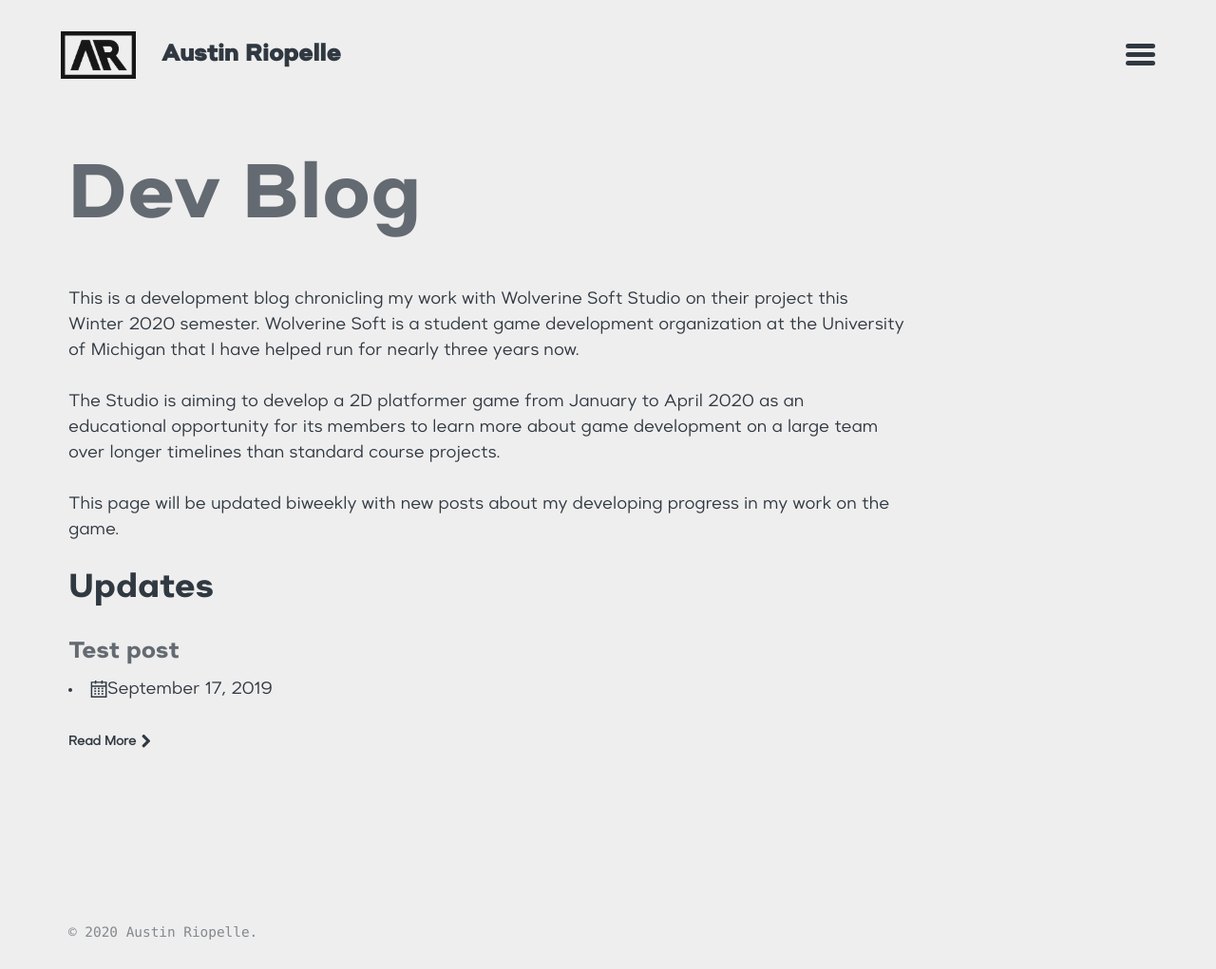
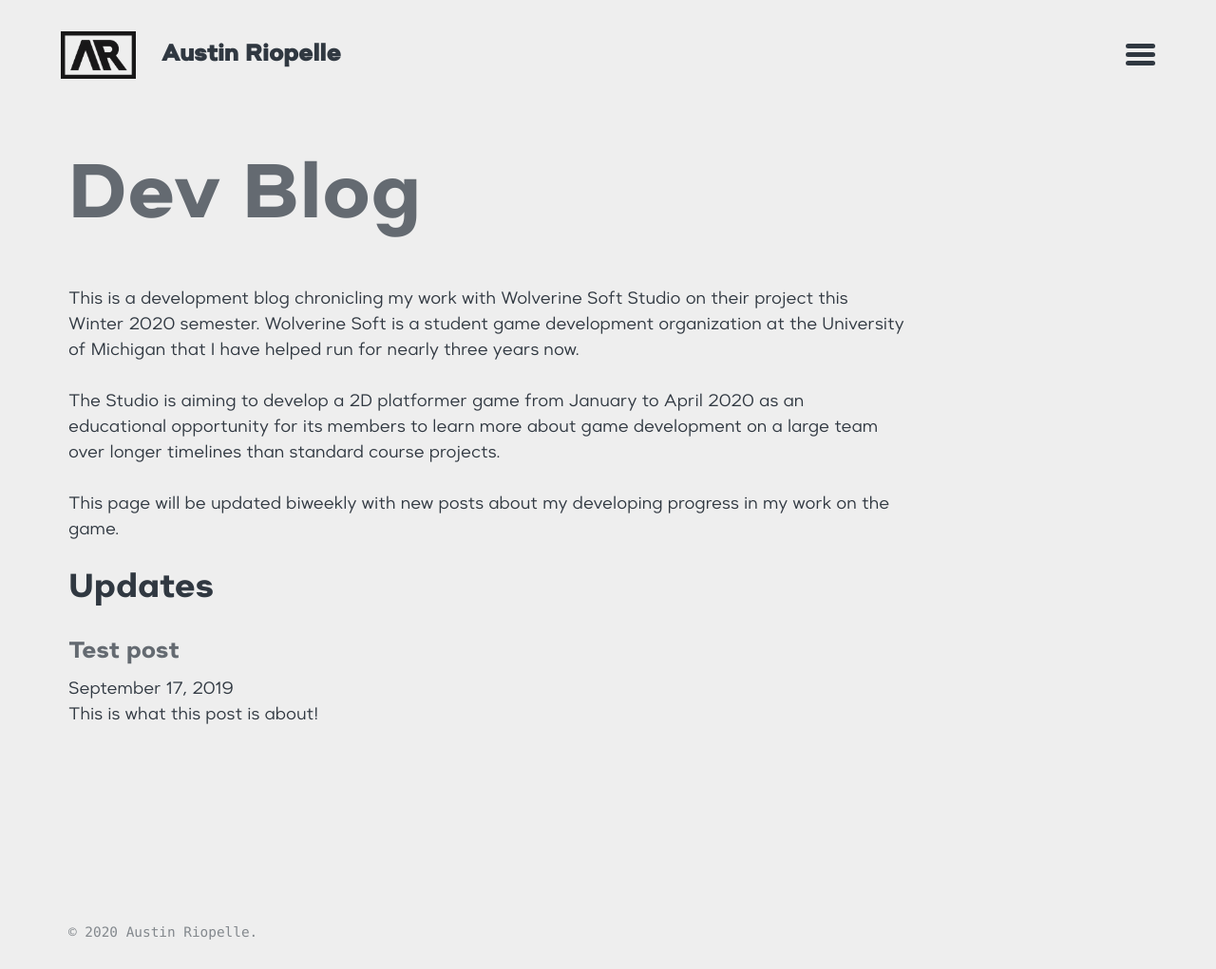
Before and after one commit to acerio98/acerio98.github.io, a Jekyll site: the page built from devblog.md, in a window 1280 px wide. Shown: the whole page at 95% size. Built offline with Jekyll 4.4.1, drawn with Linux system fonts in a browser that asks for light colours; some web fonts are replaced.

Commit message:
devblog test 3

```diff
--- a/_devposts/2019-09-17-compiling-research.md
+++ b/_devposts/2019-09-17-compiling-research.md
@@ -1,6 +1,7 @@
 ---
 title: "Test post"
 layout: post
+description: This is what this post is about!
 
 # optional alternate title to replace page.title at the top of the page
 #alt_title: "Basically Basic"
--- a/_layouts/devblog.html
+++ b/_layouts/devblog.html
@@ -19,13 +19,9 @@ layout: default
               <a href="{{ item.url | relative_url }}" rel="bookmark">{{ item.title }}</a>
             </h3>
             {% if item.date %}
-              <li><span class="icon">{% include icon-calendar.svg %}</span><time class="entry-time" datetime="{{ item.date | date_to_xmlschema }}">{{ item.date | date: "%B %-d, %Y" }}</time></li>
-            {% endif %}
-            {% if item.read_time %}
-              <li><span class="icon">{% include icon-stopwatch.svg %}</span>{% capture read_time %}{% include read-time.html %}{% endcapture %}{{ read_time | strip }}</li>
+              <time class="entry-time" datetime="{{ item.date | date_to_xmlschema }}">{{ item.date | date: "%B %-d, %Y" }}</time>
             {% endif %}
             <p>{{ item.description }}</p>
-            <p><a href="{{ post.url | relative_url }}" class="more-link">{{ site.data.theme.t.read_more | default: 'Read More' }} <span class="icon icon--arrow-right">{% include icon-arrow-right.svg %}</span></a></p>
           </article>
         {% endfor %}
       </div>
```
